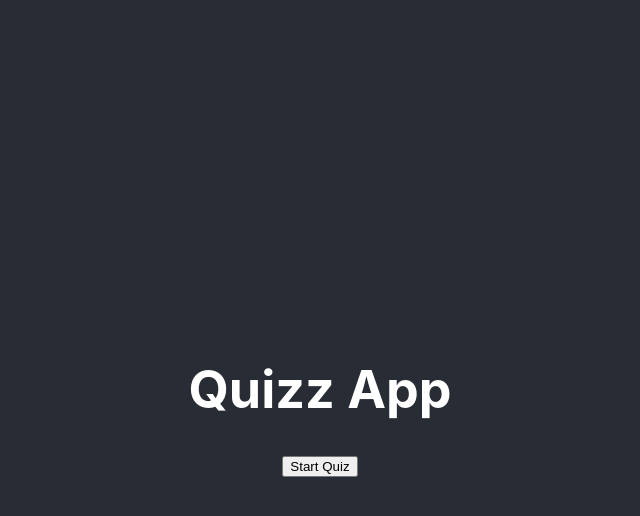
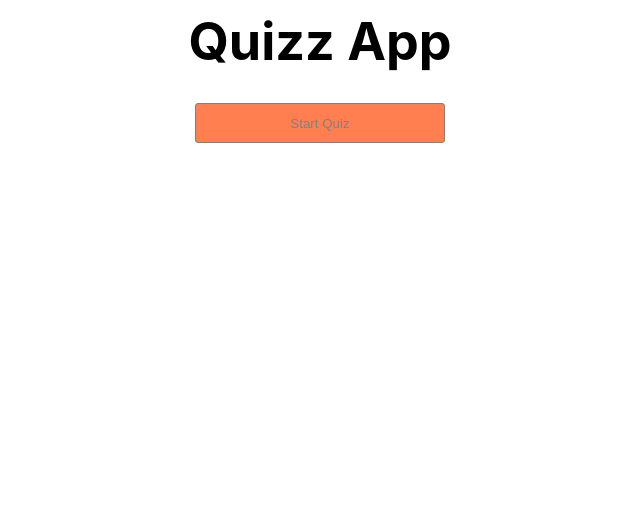
Before and after one commit to iamneo-production/ffacdfdababdfbdeeeacceebdafdfbedeaaeafdbbc, a React (Create React App) app in the folder reactapp/: page / in a window 1280 px wide. Shown: the top 516 px of the page, without its empty margins (320-960 px from the left). Built offline with nearby package versions, Linux system fonts and the light colour scheme.

Commit message:
Backup Commit

```diff
--- a/reactapp/src/App.css
+++ b/reactapp/src/App.css
@@ -7,6 +7,22 @@
   pointer-events: none;
 }
 
+.title {
+  color: black;
+  margin-bottom: 0;
+  margin-top: 10px;
+}
+
+#toggle {
+  background-color: coral;
+  color: gray;
+  width: 250px;
+  height: 40px;
+  border: 1px solid gray;
+  border-radius: 3px;
+  margin: 30px;
+}
+
 @media (prefers-reduced-motion: no-preference) {
   .App-logo {
     animation: App-logo-spin infinite 20s linear;
@@ -14,14 +30,20 @@
 }
 
 .App-header {
-  background-color: #282c34;
-  min-height: 100vh;
+  background-color: white;
   display: flex;
   flex-direction: column;
   align-items: center;
-  justify-content: center;
   font-size: calc(10px + 2vmin);
   color: white;
+}
+
+.gridcontainer {
+  display: grid;
+  grid-template-columns: auto auto auto auto auto auto;
+  gap: 10px;
+  background-color: white;
+  padding: 10px;
 }
 
 .App-link {
--- a/reactapp/src/App.js
+++ b/reactapp/src/App.js
@@ -1,4 +1,4 @@
-// import logo from './logo.svg';
+import logo from './logo.svg';
 import './App.css';
 import Card from './components/UI/Card/Card';
 import data from './Data/Data.js'
```
